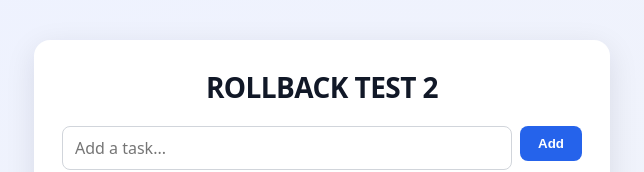
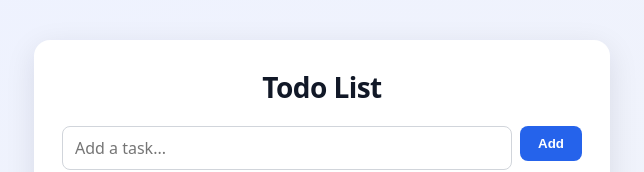
Before and after one commit to harshibr/todo-testing, a React (Vite) app in the folder client/: page / in a window 1280 px wide. Shown: the top 172 px of the page, without its empty margins (318-962 px from the left). Built offline with nearby package versions, Linux system fonts and the light colour scheme; no server answers.

Commit message:
Rollback: return to c57b5d9 (undo c633267)

```diff
--- a/client/src/App.jsx
+++ b/client/src/App.jsx
@@ -85,7 +85,7 @@ export default function App() {
 
   return (
     <div className="app">
-      <h1>ROLLBACK TEST 2</h1>
+      <h1>Todo List</h1>
       <form onSubmit={addTodo}>
         <div className="fields">
           <input value={text} onChange={(e) => setText(e.target.value)} placeholder="Add a task..." />
```
Also changed, not shown: 1 other file (tests, documents, lock files or other folders).
